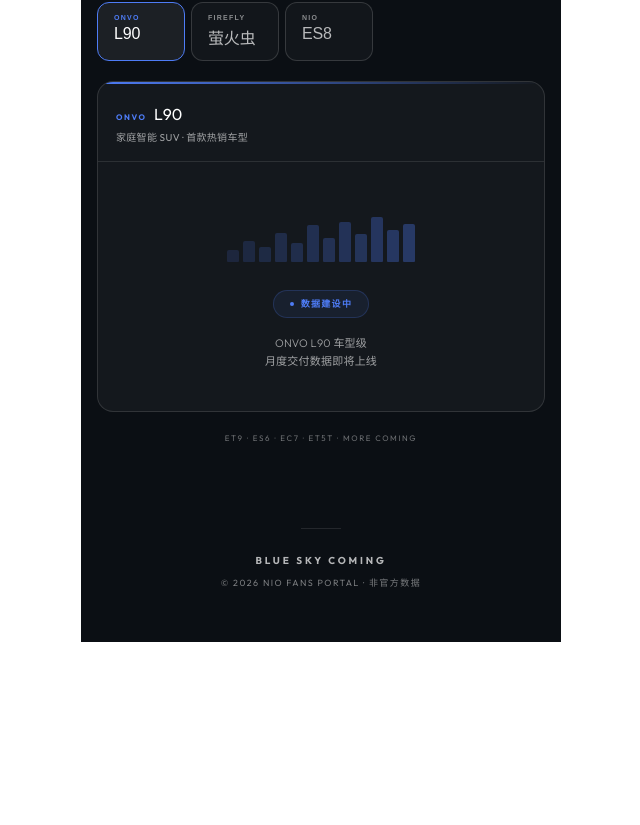
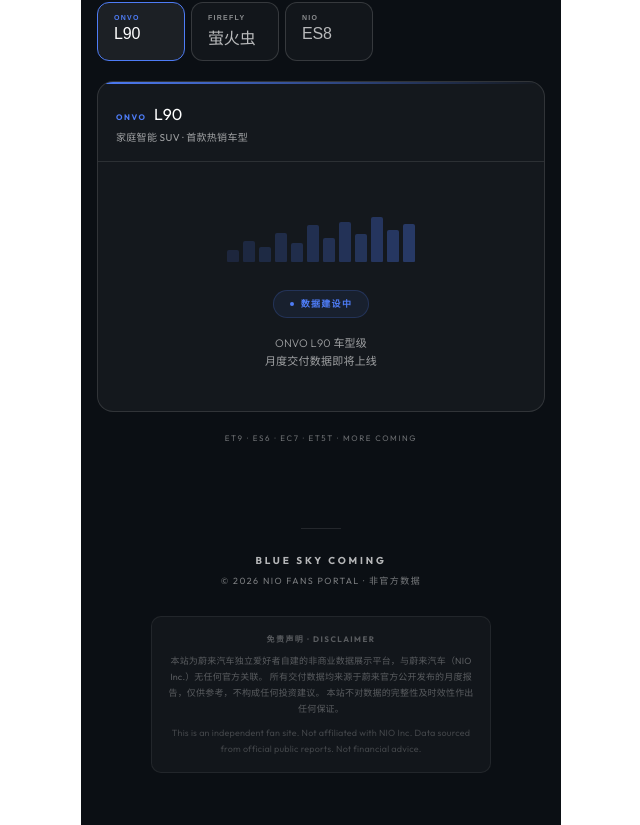
Before and after one commit to wangjiajiajohn/NioFans, a Next.js app: page / in a window 1280 px wide. Shown: the part 1462-2287 px from the top of the page, without its empty margins (319-959 px from the left). Before the commit the page ends 2104 px from the top, so only its background shows below. Built offline with nearby package versions, Linux system fonts and the light colour scheme.

Commit message:
feat: trend line default on, add legal disclaimer footer

```diff
--- a/src/app/page.tsx
+++ b/src/app/page.tsx
@@ -14,13 +14,35 @@
       {/* ── Site Footer ── */}
       <footer style={{ padding: '36px 16px 52px', textAlign: 'center', background: '#0B0F14' }}>
         <div style={{ width: '40px', height: '1px', background: 'rgba(255,255,255,0.1)', margin: '0 auto 24px' }} />
-        <p style={{ fontSize: '10px', fontWeight: 700, letterSpacing: '0.28em', color: 'rgba(255,255,255,0.7)', textTransform: 'uppercase', marginBottom: '8px' }}>
+
+        <p style={{ fontSize: '10px', fontWeight: 700, letterSpacing: '0.28em', color: 'rgba(255,255,255,0.7)', textTransform: 'uppercase', marginBottom: '6px' }}>
           Blue Sky Coming
         </p>
-        <p style={{ fontSize: '9px', color: 'rgba(255,255,255,0.45)', letterSpacing: '0.16em', textTransform: 'uppercase' }}>
+        <p style={{ fontSize: '9px', color: 'rgba(255,255,255,0.45)', letterSpacing: '0.16em', textTransform: 'uppercase', marginBottom: '28px' }}>
           © 2026 NIO Fans Portal · 非官方数据
         </p>
+
+        {/* Legal disclaimer */}
+        <div style={{
+          maxWidth: '340px', margin: '0 auto',
+          padding: '16px', borderRadius: '10px',
+          background: 'rgba(255,255,255,0.03)',
+          border: '1px solid rgba(255,255,255,0.07)',
+        }}>
+          <p style={{ fontSize: '8px', fontWeight: 700, letterSpacing: '0.18em', textTransform: 'uppercase', color: 'rgba(255,255,255,0.3)', marginBottom: '8px' }}>
+            免责声明 · Disclaimer
+          </p>
+          <p style={{ fontSize: '9px', color: 'rgba(255,255,255,0.3)', lineHeight: 1.8, letterSpacing: '0.02em' }}>
+            本站为蔚来汽车独立爱好者自建的非商业数据展示平台，与蔚来汽车（NIO Inc.）无任何官方关联。
+            所有交付数据均来源于蔚来官方公开发布的月度报告，仅供参考，不构成任何投资建议。
+            本站不对数据的完整性及时效性作出任何保证。
+          </p>
+          <p style={{ fontSize: '9px', color: 'rgba(255,255,255,0.2)', lineHeight: 1.7, letterSpacing: '0.02em', marginTop: '8px' }}>
+            This is an independent fan site. Not affiliated with NIO Inc. Data sourced from official public reports. Not financial advice.
+          </p>
+        </div>
       </footer>
+
     </main>
   );
 }
--- a/src/components/DeliveryChart.tsx
+++ b/src/components/DeliveryChart.tsx
@@ -85,7 +85,7 @@
   const [viewMode, setViewMode] = useState<ViewMode>('monthly');
   const [selectedIndexOverride, setSelectedIndexOverride] = useState<number | 'latest' | null>('latest');
   const [hoveredIndex, setHoveredIndex] = useState<number | null>(null);
-  const [showTrend, setShowTrend] = useState(false);
+  const [showTrend, setShowTrend] = useState(true);
 
   const bars = viewMode === 'monthly' ? MONTHLY_BARS : viewMode === 'quarterly' ? QUARTERLY_BARS : YEARLY_BARS;
   const maxVal = Math.max(...bars.map(b => b.value));
```
